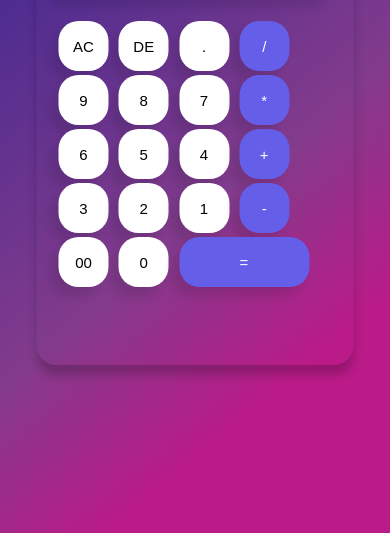
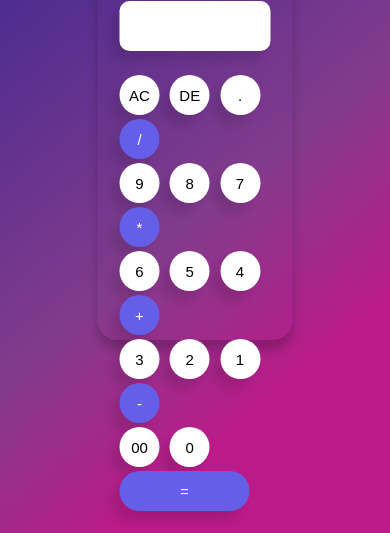
Before and after one commit to Tgabriel05/t_gabriel05, a plain HTML site: page index.html in a window 390 px wide. Shown: the part 327-860 px from the top of the page. Drawn offline with Linux system fonts and the light colour scheme.

Commit message:
Update style.css

```diff
--- a/style.css
+++ b/style.css
@@ -59,12 +59,12 @@ input.equal{
 }
 @media screen and (max-width: 700px) {
   .container{
-    width: 277px;
-    height: 500px;
+    flex-direction: column;
+    height: 450px;
   }
   form input{
-    width: 50px;
-    height: 50px;
+    width: 40px;
+    height: 40px;
   }
 
 }
```
